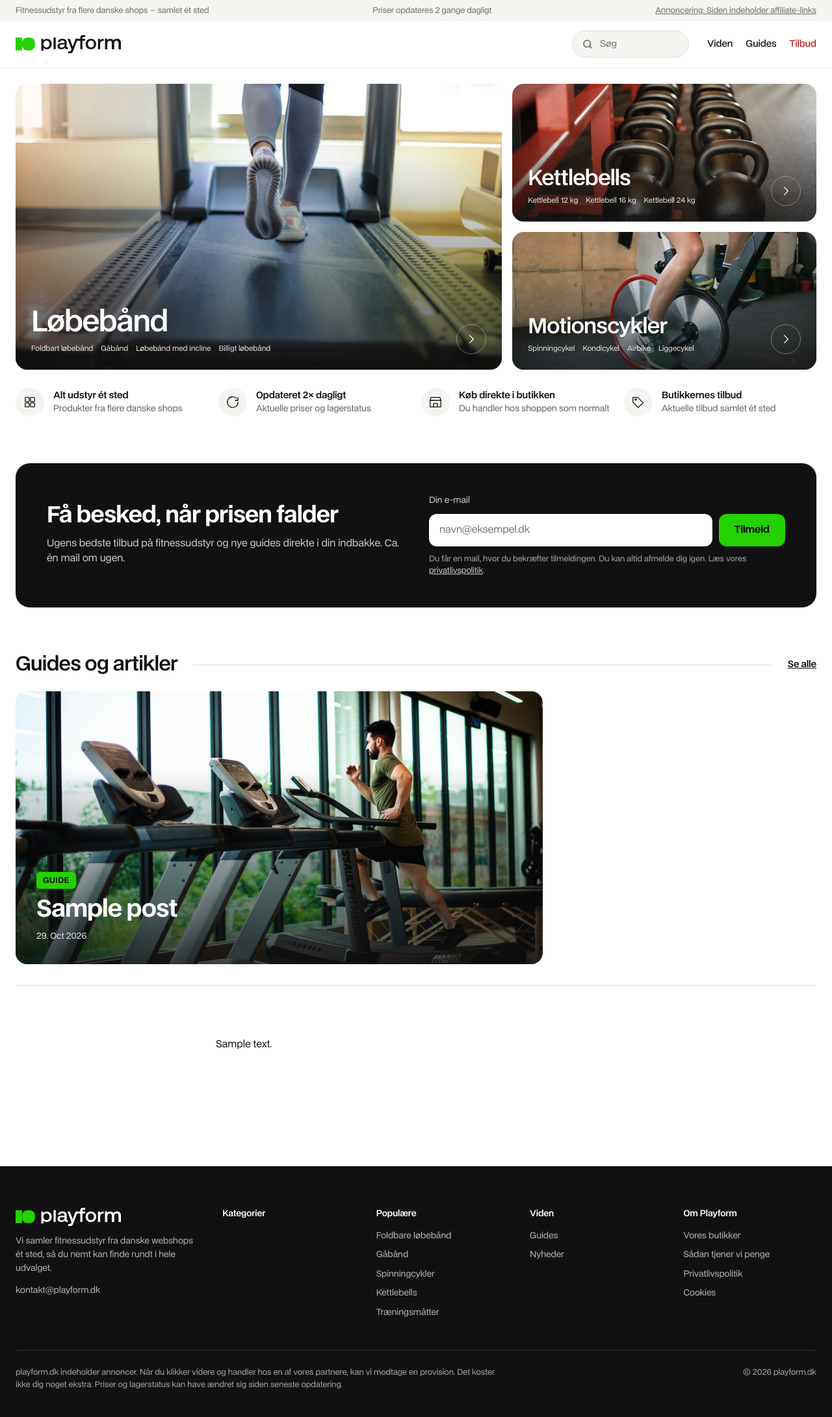
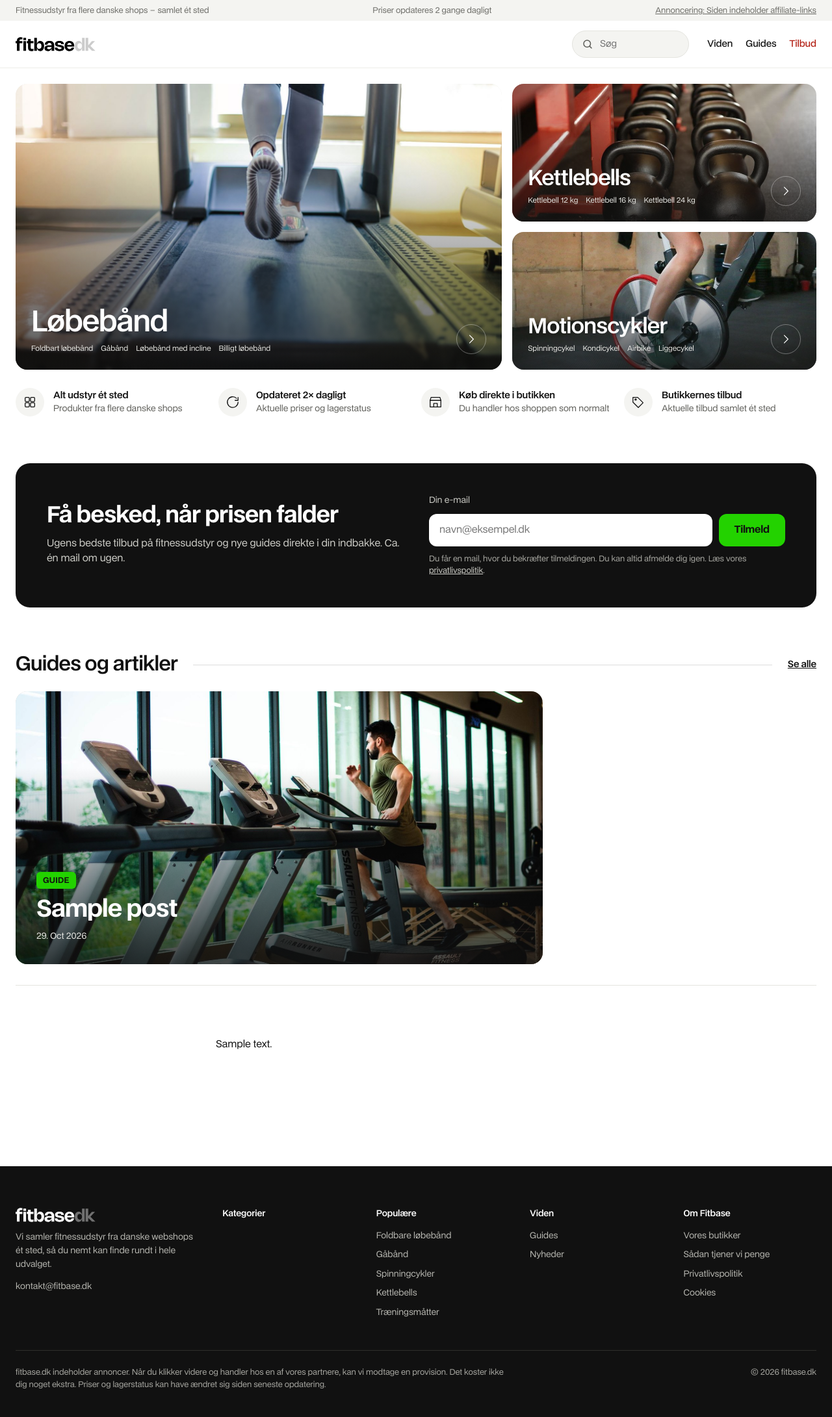
Before and after one commit to frederik-baastrup/playform, a WordPress theme: template wp-content/themes/playform/front-page.php in a window 1280 px wide. Shown: the whole page at 65% size. Run offline with PHP 8.4 and a stand-in for WordPress, Linux system fonts and the light colour scheme; the site name, menu and one post (Sample post) are stand-ins, and other content is empty.

Commit message:
Nyt navn og logo: Fitbase
Co-Authored-By: Claude Opus 5.5 <noreply@anthropic.com>
Claude-Session: https://claude.ai/code/session_01J4K97RmjVVJFaaWCLfud2e

```diff
--- a/wp-content/themes/playform/assets/css/main.css
+++ b/wp-content/themes/playform/assets/css/main.css
@@ -1,4 +1,4 @@
-/* Playform – samme udtryk som designet: hvid, sort, BDO Grotesk, afrundede hjørner, tynde streger. */
+/* Fitbase – samme udtryk som designet: hvid, sort, BDO Grotesk, afrundede hjørner, tynde streger. */
 :root {
 	--ink: #111111;
 	--ink-2: #3F3F3B;
@@ -48,7 +48,7 @@ button, input, select { font-family: inherit; }
 .site-header { background: #fff; border-bottom: 1px solid #EDEDE8; position: relative; z-index: 50; }
 .site-header__row { position: relative; display: flex; align-items: center; gap: 28px; height: 72px; }
 .logo { flex: 0 0 auto; }
-.logo img { height: 28px; width: auto; }
+.logo img { height: 22px; width: auto; display: block; }
 .knowledge { flex: 0 0 auto; display: flex; gap: 20px; font-size: 14px; font-weight: 500; }
 .knowledge .knowledge__sale { color: var(--sale); }
 /* Tilbud står yderst til højre ved Viden og Guides; er de skjult (smal skærm), står det i menuen. */
@@ -469,7 +469,7 @@ a.usp__item:hover b { text-decoration: underline; text-underline-offset: 3px; }
 .site-footer .wrap { padding-top: 64px; padding-bottom: 40px; }
 .foot { display: grid; grid-template-columns: minmax(0, 1.4fr) repeat(4, minmax(0, 1fr)); gap: 32px; }
 .foot__about { display: flex; flex-direction: column; gap: 14px; font-size: 13px; color: #B8B8B2; }
-.foot__about img { height: 28px; width: auto; align-self: flex-start; }
+.foot__about img { height: 22px; width: auto; align-self: flex-start; }
 .foot__about p { margin: 0; line-height: 1.6; }
 .foot__col { display: flex; flex-direction: column; gap: 10px; font-size: 13px; }
 .foot__col a { color: #B8B8B2; }
--- a/wp-content/themes/playform/assets/js/main.js
+++ b/wp-content/themes/playform/assets/js/main.js
@@ -1,4 +1,4 @@
-/* Playform – lidt JavaScript til sliders, menu, sortering og foldbar tekst. Siden virker også uden. */
+/* Fitbase – lidt JavaScript til sliders, menu, sortering og foldbar tekst. Siden virker også uden. */
 (function () {
 	// Sliders: pilene scroller én kortbredde ad gangen
 	document.querySelectorAll('[data-slider-arrows]').forEach(function (wrap) {
--- a/wp-content/themes/playform/footer.php
+++ b/wp-content/themes/playform/footer.php
@@ -4,9 +4,9 @@
 	<div class="wrap">
 		<div class="foot">
 			<div class="foot__about">
-				<img src="<?php echo esc_url( playform_asset( 'logo-white.svg' ) ); ?>" alt="Playform" width="162" height="28">
+				<img src="<?php echo esc_url( playform_asset( 'logo-white.svg' ) ); ?>" alt="Fitbase" width="123" height="22">
 				<p>Vi samler fitnessudstyr fra danske webshops ét sted, så du nemt kan finde rundt i hele udvalget.</p>
-				<span>kontakt@playform.dk</span>
+				<span>kontakt@fitbase.dk</span>
 			</div>
 			<div class="foot__col">
 				<span class="foot__title">Kategorier</span>
@@ -28,7 +28,7 @@
 				<a href="<?php echo esc_url( home_url( '/viden/' ) ); ?>">Nyheder</a>
 			</div>
 			<div class="foot__col">
-				<span class="foot__title">Om Playform</span>
+				<span class="foot__title">Om Fitbase</span>
 				<a href="<?php echo esc_url( home_url( '/vores-butikker/' ) ); ?>">Vores butikker</a>
 				<a href="<?php echo esc_url( home_url( '/saadan-tjener-vi-penge/' ) ); ?>">Sådan tjener vi penge</a>
 				<a href="<?php echo esc_url( home_url( '/privatlivspolitik/' ) ); ?>">Privatlivspolitik</a>
@@ -36,8 +36,8 @@
 			</div>
 		</div>
 		<div class="foot__bottom">
-			<span>playform.dk indeholder annoncer. Når du klikker videre og handler hos en af vores partnere, kan vi modtage en provision. Det koster ikke dig noget ekstra. Priser og lagerstatus kan have ændret sig siden seneste opdatering.</span>
-			<span>© <?php echo esc_html( wp_date( 'Y' ) ); ?> playform.dk</span>
+			<span>fitbase.dk indeholder annoncer. Når du klikker videre og handler hos en af vores partnere, kan vi modtage en provision. Det koster ikke dig noget ekstra. Priser og lagerstatus kan have ændret sig siden seneste opdatering.</span>
+			<span>© <?php echo esc_html( wp_date( 'Y' ) ); ?> fitbase.dk</span>
 		</div>
 	</div>
 </footer>
--- a/wp-content/themes/playform/front-page.php
+++ b/wp-content/themes/playform/front-page.php
@@ -176,6 +176,6 @@ if ( $posts ) {
 
 <?php
 $front   = get_post( (int) get_option( 'page_on_front' ) );
-$seo     = $front && trim( $front->post_content ) ? apply_filters( 'the_content', $front->post_content ) : '<h2>Fitnessudstyr til hjemmet – samlet ét sted</h2><p>Playform samler fitnessudstyr fra flere danske webshops ét sted. Vi henter priser og lagerstatus to gange i døgnet, så du hurtigt kan finde løbebåndet, kettlebellen eller motionscyklen, der passer til dig. Når du har fundet det rigtige produkt, sender vi dig videre til shoppen, hvor du gennemfører købet som normalt.</p><h3>Hvilket fitnessudstyr skal du vælge?</h3><p>Det afhænger af, hvad du vil træne, og hvor meget plads du har. Vil du forbedre din kondition, er et løbebånd, en crosstrainer eller en spinningcykel det oplagte valg. Har du begrænset plads, kan et foldbart løbebånd eller et gåbånd til hjemmekontoret være en god løsning. Til styrketræning kommer du langt med et par justerbare håndvægte, en kettlebell og en træningsbænk.</p><h3>Hvad skal du være opmærksom på?</h3><p>Kig efter maksimal brugervægt, garanti og støjniveau, især hvis du bor i lejlighed. På løbebånd er motorkraft og løbefladens størrelse vigtige, mens svinghjulets vægt betyder meget for, hvor jævn en spinningcykel føles.</p>';
+$seo     = $front && trim( $front->post_content ) ? apply_filters( 'the_content', $front->post_content ) : '<h2>Fitnessudstyr til hjemmet – samlet ét sted</h2><p>Fitbase samler fitnessudstyr fra flere danske webshops ét sted. Vi henter priser og lagerstatus to gange i døgnet, så du hurtigt kan finde løbebåndet, kettlebellen eller motionscyklen, der passer til dig. Når du har fundet det rigtige produkt, sender vi dig videre til shoppen, hvor du gennemfører købet som normalt.</p><h3>Hvilket fitnessudstyr skal du vælge?</h3><p>Det afhænger af, hvad du vil træne, og hvor meget plads du har. Vil du forbedre din kondition, er et løbebånd, en crosstrainer eller en spinningcykel det oplagte valg. Har du begrænset plads, kan et foldbart løbebånd eller et gåbånd til hjemmekontoret være en god løsning. Til styrketræning kommer du langt med et par justerbare håndvægte, en kettlebell og en træningsbænk.</p><h3>Hvad skal du være opmærksom på?</h3><p>Kig efter maksimal brugervægt, garanti og støjniveau, især hvis du bor i lejlighed. På løbebånd er motorkraft og løbefladens størrelse vigtige, mens svinghjulets vægt betyder meget for, hvor jævn en spinningcykel føles.</p>';
 get_template_part( 'template-parts/seo-text', null, [ 'html' => $seo, 'right' => true ] );
 get_footer();
--- a/wp-content/themes/playform/functions.php
+++ b/wp-content/themes/playform/functions.php
@@ -1,6 +1,6 @@
 <?php
 /**
- * Playform-temaet.
+ * Fitbase-temaet.
  */
 
 defined( 'ABSPATH' ) || exit;
--- a/wp-content/themes/playform/header.php
+++ b/wp-content/themes/playform/header.php
@@ -21,8 +21,8 @@
 <header class="site-header">
 	<div class="wrap">
 		<div class="site-header__row">
-			<a href="<?php echo esc_url( home_url( '/' ) ); ?>" class="logo" aria-label="Playform forside">
-				<img src="<?php echo esc_url( playform_asset( 'logo.svg' ) ); ?>" alt="Playform" width="174" height="30">
+			<a href="<?php echo esc_url( home_url( '/' ) ); ?>" class="logo" aria-label="Fitbase forside">
+				<img src="<?php echo esc_url( playform_asset( 'logo.svg' ) ); ?>" alt="Fitbase" width="123" height="22">
 			</a>
 			<nav id="hovedmenu" class="mm" aria-label="Kategorier">
 				<button type="button" class="mm__back" hidden><?php echo playform_icon( 'chevron', 16 ); // phpcs:ignore ?><span>Tilbage</span></button>
--- a/wp-content/themes/playform/inc/legal.php
+++ b/wp-content/themes/playform/inc/legal.php
@@ -12,10 +12,10 @@ function playform_legal_privacy(): string {
 <p><em>Senest opdateret: [dato]</em></p>
 
 <h2>Hvem er ansvarlig?</h2>
-<p>Playform (playform.dk) drives af [navn/firmanavn], [adresse], CVR [CVR-nummer]. Du kan altid kontakte os på [e-mail].</p>
+<p>Fitbase (fitbase.dk) drives af [navn/firmanavn], [adresse], CVR [CVR-nummer]. Du kan altid kontakte os på [e-mail].</p>
 
-<h2>Hvad Playform er</h2>
-<p>Playform samler fitnessudstyr fra flere danske webshops ét sted. Du kan ikke købe noget direkte hos os. Når du klikker på "Gå til butik", sendes du videre til butikken, og det er butikken, der behandler dit køb og dine oplysninger i forbindelse med det.</p>
+<h2>Hvad Fitbase er</h2>
+<p>Fitbase samler fitnessudstyr fra flere danske webshops ét sted. Du kan ikke købe noget direkte hos os. Når du klikker på "Gå til butik", sendes du videre til butikken, og det er butikken, der behandler dit køb og dine oplysninger i forbindelse med det.</p>
 
 <h2>Hvilke oplysninger vi behandler</h2>
 <h3>Når du besøger siden</h3>
@@ -30,7 +30,7 @@ function playform_legal_privacy(): string {
 <p>Skriver du til os, bruger vi dine oplysninger til at svare dig. Vi sletter korrespondancen, når den ikke længere er relevant, og senest efter [antal] måneder.</p>
 
 <h2>Når du klikker videre til en butik</h2>
-<p>Linkene til butikkerne går gennem affiliate-netværket Partner-ads. Partner-ads registrerer klikket, så butikken kan se, at du kom fra Playform, og så vi kan få provision, hvis du handler. Det sker hos Partner-ads og butikken – ikke på playform.dk – og er omfattet af deres egne privatlivspolitikker. Vi får ingen oplysninger om, hvem du er, eller hvad du køber, kun at der er sket et salg.</p>
+<p>Linkene til butikkerne går gennem affiliate-netværket Partner-ads. Partner-ads registrerer klikket, så butikken kan se, at du kom fra Fitbase, og så vi kan få provision, hvis du handler. Det sker hos Partner-ads og butikken – ikke på fitbase.dk – og er omfattet af deres egne privatlivspolitikker. Vi får ingen oplysninger om, hvem du er, eller hvad du køber, kun at der er sket et salg.</p>
 
 <h2>Produktbilleder</h2>
 <p>Produktbillederne er leveret af butikkerne og gemmes på vores egen server. Når du ser et produkt, sendes din IP-adresse derfor ikke til butikkerne.</p>
@@ -52,8 +52,8 @@ function playform_legal_cookies(): string {
 	return <<<'HTML'
 <p><em>Senest opdateret: [dato]</em></p>
 
-<h2>Bruger Playform cookies?</h2>
-<p>Playform bruger ikke cookies til statistik, markedsføring eller til at følge dig. Derfor beder vi dig heller ikke om samtykke, når du besøger siden.</p>
+<h2>Bruger Fitbase cookies?</h2>
+<p>Fitbase bruger ikke cookies til statistik, markedsføring eller til at følge dig. Derfor beder vi dig heller ikke om samtykke, når du besøger siden.</p>
 
 <h2>Nødvendige cookies</h2>
 <p>Siden sætter kun cookies, hvis du logger ind som redaktør i administrationen. De er nødvendige for, at login fungerer, og bruges ikke på den offentlige del af siden.</p>
--- a/wp-content/themes/playform/inc/seo.php
+++ b/wp-content/themes/playform/inc/seo.php
@@ -43,7 +43,7 @@ add_filter(
 		} elseif ( is_singular( 'product' ) ) {
 			$parts['title'] = get_the_title() . ' – se pris';
 		}
-		$parts['site'] = 'Playform';
+		$parts['site'] = 'Fitbase';
 		unset( $parts['tagline'] );
 		return $parts;
 	}
@@ -68,7 +68,7 @@ add_action(
 			$id   = get_the_ID();
 			$p    = wc_get_product( $id );
 			$shop = playform_shop_name( (string) get_post_meta( $id, '_pf_best_shop', true ) );
-			$desc = $p ? sprintf( '%s til %s hos %s. Se pris, lagerstatus og prishistorik på Playform.', $p->get_name(), playform_kr( (float) $p->get_price() ), $shop ) : '';
+			$desc = $p ? sprintf( '%s til %s hos %s. Se pris, lagerstatus og prishistorik på Fitbase.', $p->get_name(), playform_kr( (float) $p->get_price() ), $shop ) : '';
 		}
 		if ( $desc ) {
 			echo '<meta name="description" content="' . esc_attr( mb_substr( $desc, 0, 160 ) ) . '">' . "\n";
--- a/wp-content/themes/playform/inc/setup.php
+++ b/wp-content/themes/playform/inc/setup.php
@@ -43,6 +43,7 @@ function playform_run_upgrades(): void {
 	playform_restructure_menu_categories();
 	playform_seed_category_texts();
 	playform_seed_articles();
+	playform_rebrand();
 	foreach ( [ 'playform_front_popular', 'playform_front_deals', 'playform_front_new', 'playform_price_ranges' ] as $t ) {
 		delete_transient( $t );
 	}
@@ -88,6 +89,35 @@ function playform_restructure_menu_categories(): void {
 	if ( $benches && str_contains( wp_specialchars_decode( $benches->name ), 'Styrke & bænke' ) ) {
 		wp_update_term( $benches->term_id, 'product_cat', [ 'name' => 'Bænke & racks' ] );
 	}
+}
+
+/**
+ * Navneskiftet Playform → Fitbase: sidens titel og tekster, der allerede ligger i databasen
+ * (faste sider og artikeludkast). Kører én gang.
+ */
+function playform_rebrand(): void {
+	if ( get_option( 'playform_brand' ) === 'fitbase' ) {
+		return;
+	}
+	update_option( 'blogname', 'Fitbase' );
+	$posts = get_posts(
+		[
+			'post_type'      => [ 'page', 'post' ],
+			'post_status'    => 'any',
+			'posts_per_page' => -1,
+			's'              => 'Playform',
+		]
+	);
+	$old_sale = '<p>Vi viser kun rabatter, som vi selv har målt i vores prishistorik – aldrig butikkernes egne "førpriser".</p>';
+	$new_sale = '<p>Som tilbud viser vi kun butikkernes egne tilbud, og kun i højst 14 dage. Vi viser aldrig butikkernes førpriser eller rabatter i procent.</p>';
+	foreach ( $posts as $p ) {
+		$content = str_replace( [ 'Playform', 'playform.dk', $old_sale ], [ 'Fitbase', 'fitbase.dk', $new_sale ], $p->post_content );
+		$title   = str_replace( 'Playform', 'Fitbase', $p->post_title );
+		if ( $content !== $p->post_content || $title !== $p->post_title ) {
+			wp_update_post( [ 'ID' => $p->ID, 'post_content' => $content, 'post_title' => $title ] );
+		}
+	}
+	update_option( 'playform_brand', 'fitbase', false );
 }
 
 function playform_setup_site(): void {
@@ -147,9 +177,9 @@ function playform_setup_site(): void {
 
 function playform_default_text( string $which ): string {
 	if ( $which === 'butikker' ) {
-		return '<p>Playform samler fitnessudstyr fra flere danske webshops ét sted. Vi henter produkter, priser og lagerstatus direkte fra butikkerne to gange i døgnet. Når du klikker på "Gå til butik", sendes du videre til butikken, hvor du handler som normalt.</p><h2>Butikker på Playform</h2><p>[Listen over butikker vises automatisk her.]</p>';
+		return '<p>Fitbase samler fitnessudstyr fra flere danske webshops ét sted. Vi henter produkter, priser og lagerstatus direkte fra butikkerne to gange i døgnet. Når du klikker på "Gå til butik", sendes du videre til butikken, hvor du handler som normalt.</p><h2>Butikker på Fitbase</h2><p>[Listen over butikker vises automatisk her.]</p>';
 	}
-	return '<p>Playform er gratis at bruge. Når du klikker videre til en butik og handler, får vi en lille provision fra butikken. Det koster ikke dig noget ekstra, og det påvirker ikke, hvilke produkter vi viser, eller hvordan vi sorterer dem.</p><p>Vi viser kun rabatter, som vi selv har målt i vores prishistorik – aldrig butikkernes egne "førpriser".</p>';
+	return '<p>Fitbase er gratis at bruge. Når du klikker videre til en butik og handler, får vi en lille provision fra butikken. Det koster ikke dig noget ekstra, og det påvirker ikke, hvilke produkter vi viser, eller hvordan vi sorterer dem.</p><p>Som tilbud viser vi kun butikkernes egne tilbud, og kun i højst 14 dage. Vi viser aldrig butikkernes førpriser eller rabatter i procent.</p>';
 }
 
 /** Korte introtekster til underkategorierne. De finjusteres efter søgeordsanalysen. */
--- a/wp-content/themes/playform/style.css
+++ b/wp-content/themes/playform/style.css
@@ -1,6 +1,6 @@
 /*
-Theme Name: Playform
-Description: Tema til Playform – fitnessudstyr fra flere danske shops samlet ét sted.
+Theme Name: Fitbase
+Description: Tema til Fitbase – fitnessudstyr fra flere danske shops samlet ét sted.
 Version: 0.1.0
 Requires PHP: 8.1
 Text Domain: playform
--- a/wp-content/themes/playform/woocommerce/single-product.php
+++ b/wp-content/themes/playform/woocommerce/single-product.php
@@ -172,7 +172,7 @@ while ( have_posts() ) :
 		?>
 		<div>
 			<h2>Prishistorik</h2>
-			<p class="muted">Laveste pris pr. dag, målt af Playform</p>
+			<p class="muted">Laveste pris pr. dag, målt af Fitbase</p>
 			<?php get_template_part( 'template-parts/price-chart', null, [ 'history' => $history ] ); ?>
 		</div>
 		<?php
```
Also changed, not shown: CLAUDE.md (+4 -2 lines), wp-content/themes/playform/content/articles-1.php (+6 -6 lines), wp-content/themes/playform/content/articles-2.php (+4 -4 lines), wp-content/themes/playform/assets/img/logo-white.svg, wp-content/themes/playform/assets/img/logo.svg, 1 other file.
